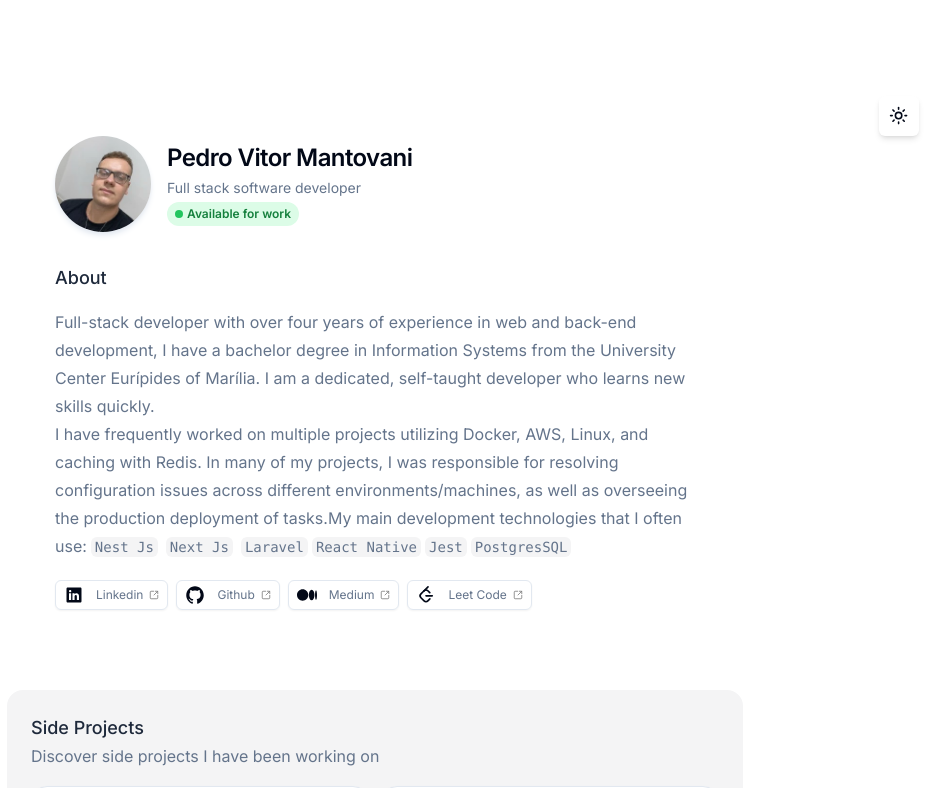
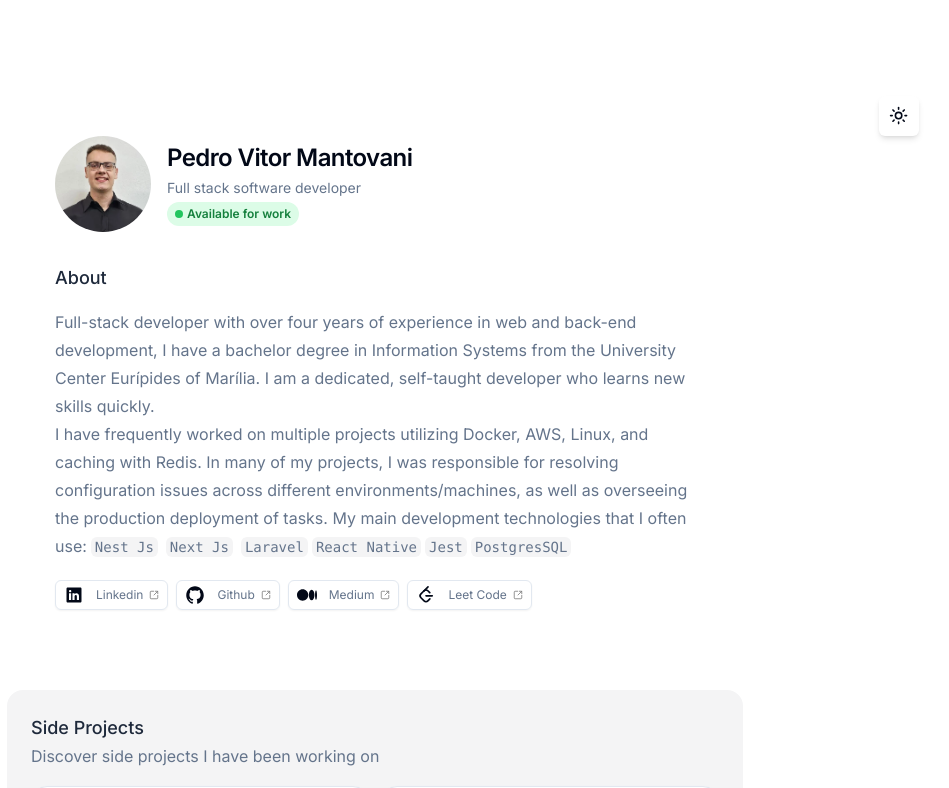
Before and after one commit to Pedrinvits/personal-portfolio, a Next.js app: page / in a window 1280 px wide. Shown: the top 788 px of the page, without its empty margins (265-1214 px from the left). Built offline with nearby package versions, Linux system fonts and the light colour scheme.

Commit message:
feat : change me photo

```diff
--- a/src/components/bio/index.tsx
+++ b/src/components/bio/index.tsx
@@ -11,8 +11,8 @@ const Bio = () => {
         <div className="max-w-2xl px-4">
             <header className="flex flex-col gap-8">
                 <div className="flex items-center gap-4">
-                    <div className="relative flex size-24 shrink-0 overflow-hidden rounded-full border-none shadow-md shadow-slate-200 dark:border-card dark:shadow-none">
-                        <Image src={Picture} width={0} height={0} alt="pedro photo" className="object-cover w-full h-full" />
+                    <div className="relative flex size-24 shrink-0 overflow-hidden rounded-full border-none">
+                        <Image loading="lazy" unoptimized src={Picture} width={0} height={0} alt="pedro photo" className="object-cover w-full h-full" />
                     </div>
                     <div className="flex flex-col gap-1">
                         <h1 className="flex scroll-m-20 text-[1.4rem] sm:text-2xl font-semibold tracking-tight">Pedro Vitor Mantovani</h1>
@@ -30,7 +30,7 @@ const Bio = () => {
                         <p className="leading-7 text-slate-500 dark:text-gray-500">
                             Full-stack developer with over four years of experience in web and back-end development, I have a bachelor degree in Information Systems from the University Center Eurípides of Marília. I am a dedicated, self-taught developer who learns new skills quickly.
                             <br/>
-                            I have frequently worked on multiple projects utilizing Docker, AWS, Linux, and caching with Redis. In many of my projects, I was responsible for resolving configuration issues across different environments/machines, as well as overseeing the production deployment of tasks.My main development technologies that I often use:
+                            I have frequently worked on multiple projects utilizing Docker, AWS, Linux, and caching with Redis. In many of my projects, I was responsible for resolving configuration issues across different environments/machines, as well as overseeing the production deployment of tasks. My main development technologies that I often use:
                             <code className="rounded-md bg-zinc-100 dark:bg-card px-1 py-0.5 text-sm mr-1 ml-1">Nest Js</code>
                             <code className="rounded-md bg-zinc-100 dark:bg-card px-1 py-0.5 text-sm mr-1 ml-1">Next Js</code>
                             <code className="rounded-md bg-zinc-100 dark:bg-card px-1 py-0.5 text-sm ml-1">Laravel</code>
```
Also changed, not shown: public/me.webp.
